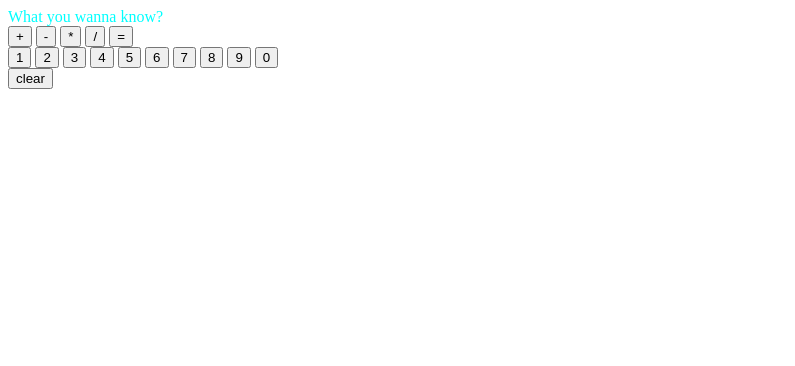
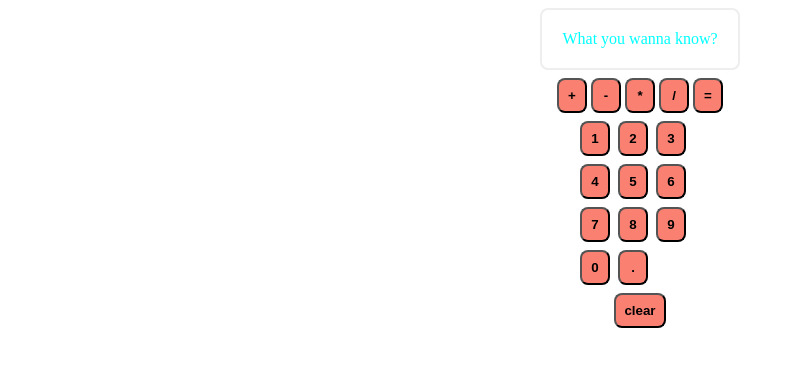
Before and after one commit to Brayve-Pancake/calculator, a plain HTML site: page index.html in a window 1280 px wide. Shown: the whole page, without its empty margins (0-795 px from the left). Drawn offline with Linux system fonts and the light colour scheme.

Commit message:
Add style with CSS

```diff
--- a/index.html
+++ b/index.html
@@ -10,29 +10,30 @@
 </head>
 <body>
   <div class="container">
-    <div class="display">
+    <div class="display box">
       <div></div>
     </div>
-    <div class="operators">
-      <button class="+">+</button>
-      <button class="-">-</button>
-      <button class="*">*</button>
-      <button class="/">/</button>
+    <div class="operators box">
+      <button class="add">+</button>
+      <button class="subtract">-</button>
+      <button class="multiply">*</button>
+      <button class="divide">/</button>
       <button class="equals">=</button>
     </div>
-    <div class="digits">
-      <button class="1">1</button>
-      <button class="2">2</button>
-      <button class="3">3</button>
-      <button class="4">4</button>
-      <button class="5">5</button>
-      <button class="6">6</button>
-      <button class="7">7</button>
-      <button class="8">8</button>
-      <button class="9">9</button>
-      <button class="0">0</button>
+    <div class="digits box">
+      <button class="one">1</button>
+      <button class="two">2</button>
+      <button class="three">3</button>
+      <button class="four">4</button>
+      <button class="five">5</button>
+      <button class="six">6</button>
+      <button class="seven">7</button>
+      <button class="eight">8</button>
+      <button class="nine">9</button>
+      <button class="zero">0</button>
+      <button class="decimal">.</button>
     </div>
-    <div class="clear">
+    <div class="clear box">
       <button class="clear">clear</button>
     </div>
   </div>
--- a/source.js
+++ b/source.js
@@ -25,17 +25,28 @@ const temp = [];
 const toOperateON = [];
 
 function digitSelected(e) {
-
   if(display.textContent == displayDefault) display.textContent = "";
 
-  let currentDigitSelected = this.getAttribute("class");
+  let currentDigitSelected = this.textContent;
+
+  // Check if the input is floating already
+  if(currentDigitSelected == "." && temp.includes(".")) return;
+
   display.textContent += currentDigitSelected;
   // Store digits in temp
   temp.push(currentDigitSelected);
 };
 
+
+
+
+
+
+const operatorBtns = document.querySelectorAll(".operators > button");
+operatorBtns.forEach((btn) => btn.addEventListener("click", operatorSelected));
+
 function operatorSelected(e) {
-  let currentOperatorSelected = this.getAttribute("class");
+  let currentOperatorSelected = this.textContent;
 
   // Concat displayed numbers + clear temp array (this f() is async - EventListener)
   let number = Number(temp.join(""));
@@ -44,24 +55,17 @@ function operatorSelected(e) {
   toOperateON.push(number);
   toOperateON.push(currentOperatorSelected);
 
-  // // Checking functions
-  // console.log("number: " + number);
-  // console.log("toOperateOn: " + toOperateON);
-
   // Add operator to display window
   display.textContent += currentOperatorSelected;
  };
 
 
-const operatorBtns = document.querySelectorAll(".operators > button");
-operatorBtns.forEach((btn) => btn.addEventListener("click", operatorSelected));
 
-const equalityBtn = document.querySelectorAll(".operators .equals");
-equalityBtn.forEach((btn) => btn.addEventListener("click", equalitySelected));
 
-function equalitySelected() {
-  display.textContent = runOperations();
-};
+
+
+const equalityBtn = document.querySelector(".operators .equals");
+equalityBtn.addEventListener("click", runOperations);
 
 function runOperations() {
 let bidmasOps = ["*", "/", "+", "-"];
@@ -83,8 +87,12 @@ bidmasOps.forEach((op) => {
   }
 });
 // Invalid if /0
-return divideZero? errorMsg: parseFloat(toOperateON[0]).toFixed(4);
+display.textContent = divideZero? errorMsg: parseFloat(toOperateON[0]).toFixed(4);
 }
+
+
+
+
 
 
 const clearBtn = document.querySelector("div .clear");
@@ -95,7 +103,3 @@ function clearSelected() {
   temp.length = 0;
   toOperateON.length = 0;
 }
-
-// function checkForDivideZero(op, b) {
-//   if (op == "/" && b == 0) return true;
-// }
--- a/style.css
+++ b/style.css
@@ -1,3 +1,32 @@
 body {
   color: aqua;
 }
+
+.display {
+  border: solid #eeeeee 2px;
+  border-radius: 8px;
+  padding: 20px;
+}
+
+div.container {
+  display: flex;
+  flex-direction: column;
+  justify-content: center;
+  align-items: center;
+  gap: 8px;
+}
+
+div.digits {
+  display: flex;
+  flex-wrap: wrap;
+  max-width: 120px;
+  gap: 8px;
+}
+
+button {
+  background-color: salmon;
+  padding: 8px;
+  min-width: 30px;
+  border-radius: 8px;
+  font-weight: 600;
+}
```
